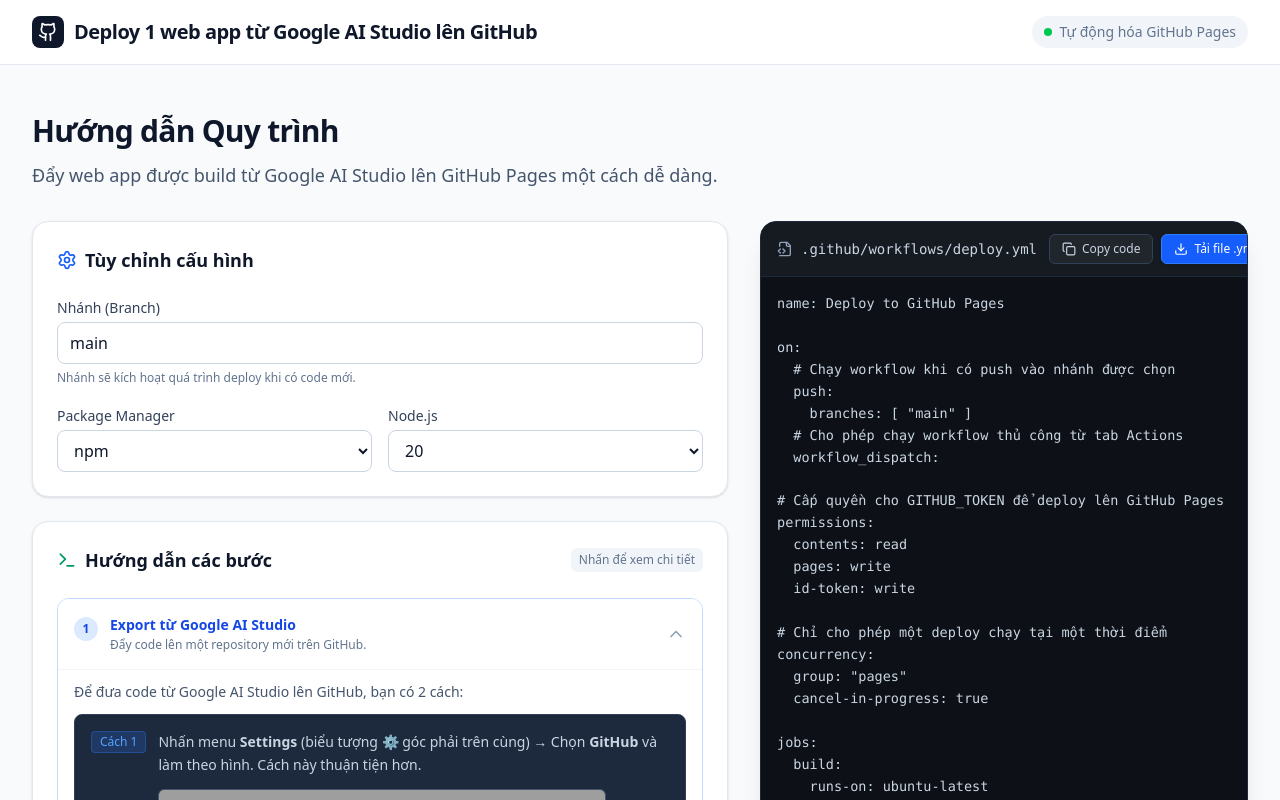
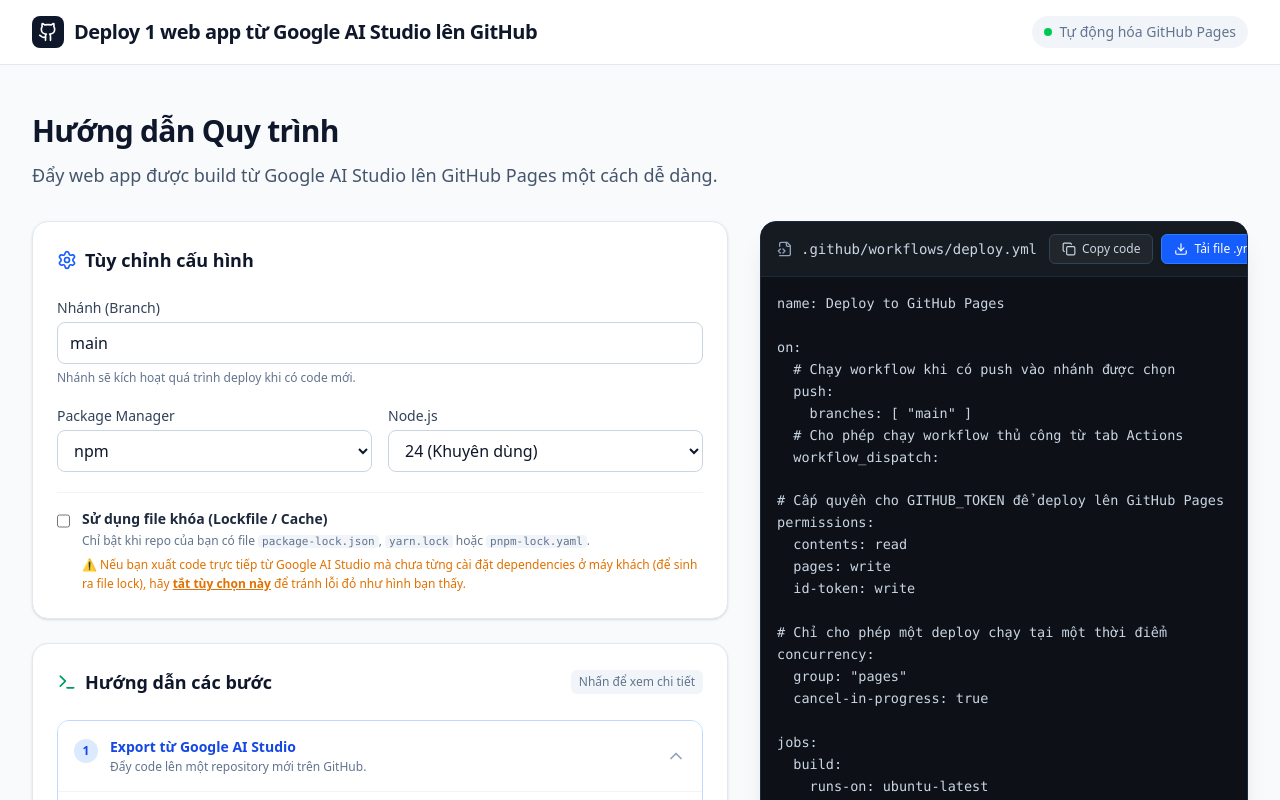
Before and after one commit to cuongngovuihocai/GitHub, a React (Vite) app: page / in a window 1280 px wide. Shown: the top 800 px of the page. Built offline with nearby package versions, Linux system fonts and the light colour scheme; grey boxes are pictures that could not be loaded.

Commit message:
feat: add dependency lockfile toggle and node v24
- Added a toggle to enable/disable lockfile usage
- Updated Node.js version default to 24
- Removed outdated workflow template and base path configuration

```diff
--- a/src/App.tsx
+++ b/src/App.tsx
@@ -4,16 +4,25 @@
 
 export default function App() {
   const [branch, setBranch] = useState('main');
-  const [nodeVersion, setNodeVersion] = useState('20');
+  const [nodeVersion, setNodeVersion] = useState('24');
   const [packageManager, setPackageManager] = useState('npm');
+  const [useLockFile, setUseLockFile] = useState(false);
   const [copied, setCopied] = useState(false);
   const [activeStep, setActiveStep] = useState<number | null>(1);
 
   const getInstallCommand = () => {
-    switch (packageManager) {
-      case 'yarn': return 'yarn install --frozen-lockfile';
-      case 'pnpm': return 'pnpm install --frozen-lockfile';
-      default: return 'npm ci';
+    if (useLockFile) {
+      switch (packageManager) {
+        case 'yarn': return 'yarn install --frozen-lockfile';
+        case 'pnpm': return 'pnpm install --frozen-lockfile';
+        default: return 'npm ci';
+      }
+    } else {
+      switch (packageManager) {
+        case 'yarn': return 'yarn install';
+        case 'pnpm': return 'pnpm install';
+        default: return 'npm install';
+      }
     }
   };
 
@@ -55,8 +64,7 @@
       - name: Setup Node.js
         uses: actions/setup-node@v4
         with:
-          node-version: ${nodeVersion}
-          cache: '${packageManager}'
+          node-version: ${nodeVersion}${useLockFile ? `\n          cache: '${packageManager}'` : ''}
 
       - name: Install dependencies
         run: ${getInstallCommand()}
@@ -373,11 +381,30 @@
                       onChange={(e) => setNodeVersion(e.target.value)}
                       className="w-full px-3 py-2 border border-slate-300 rounded-lg focus:ring-2 focus:ring-blue-500 focus:border-blue-500 outline-none transition-all bg-white"
                     >
-                      <option value="18">18</option>
-                      <option value="20">20</option>
                       <option value="22">22</option>
+                      <option value="24">24 (Khuyên dùng)</option>
                     </select>
                   </div>
+                </div>
+
+                <div className="border-t border-slate-100 pt-4 mt-2">
+                  <label className="flex items-start gap-3 cursor-pointer group">
+                    <input
+                      type="checkbox"
+                      checked={useLockFile}
+                      onChange={(e) => setUseLockFile(e.target.checked)}
+                      className="mt-1 h-4 w-4 rounded border-slate-300 text-blue-600 focus:ring-blue-500"
+                    />
+                    <div className="text-sm">
+                      <span className="font-semibold text-slate-800 group-hover:text-blue-600 transition-colors">Sử dụng file khóa (Lockfile / Cache)</span>
+                      <p className="text-xs text-slate-500 leading-relaxed mt-0.5">
+                        Chỉ bật khi repo của bạn có file <code className="font-mono text-[11px] bg-slate-100 px-1 rounded">package-lock.json</code>, <code className="font-mono text-[11px] bg-slate-100 px-1 rounded">yarn.lock</code> hoặc <code className="font-mono text-[11px] bg-slate-100 px-1 rounded">pnpm-lock.yaml</code>.
+                      </p>
+                      <p className="text-xs text-amber-600 leading-relaxed mt-1 font-medium">
+                        ⚠️ Nếu bạn xuất code trực tiếp từ Google AI Studio mà chưa từng cài đặt dependencies ở máy khách (để sinh ra file lock), hãy <strong className="underline">tắt tùy chọn này</strong> để tránh lỗi đỏ như hình bạn thấy.
+                      </p>
+                    </div>
+                  </label>
                 </div>
               </div>
             </motion.div>
--- a/vite.config.ts
+++ b/vite.config.ts
@@ -6,7 +6,6 @@
 export default defineConfig(({mode}) => {
   const env = loadEnv(mode, '.', '');
   return {
-    base: '/GitHub/',
     plugins: [react(), tailwindcss()],
     define: {
       'process.env.GEMINI_API_KEY': JSON.stringify(env.GEMINI_API_KEY),
```
